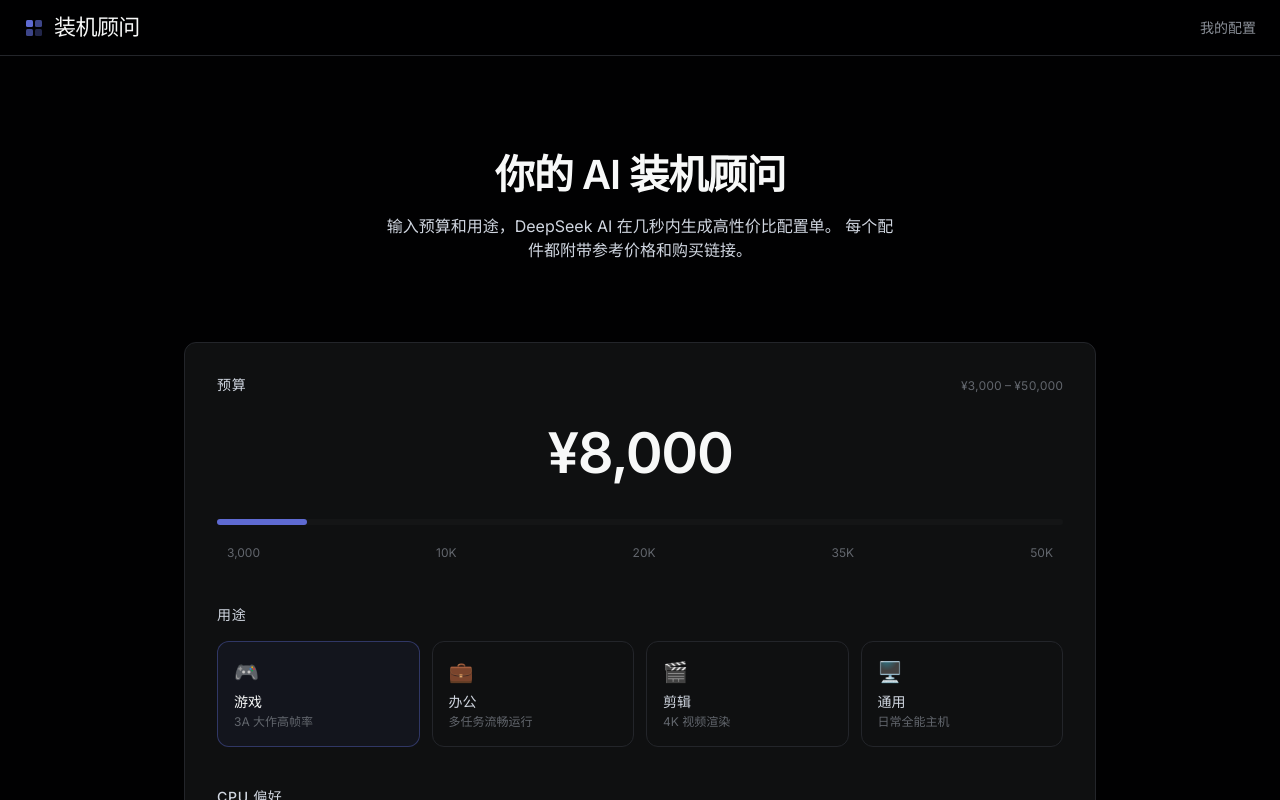
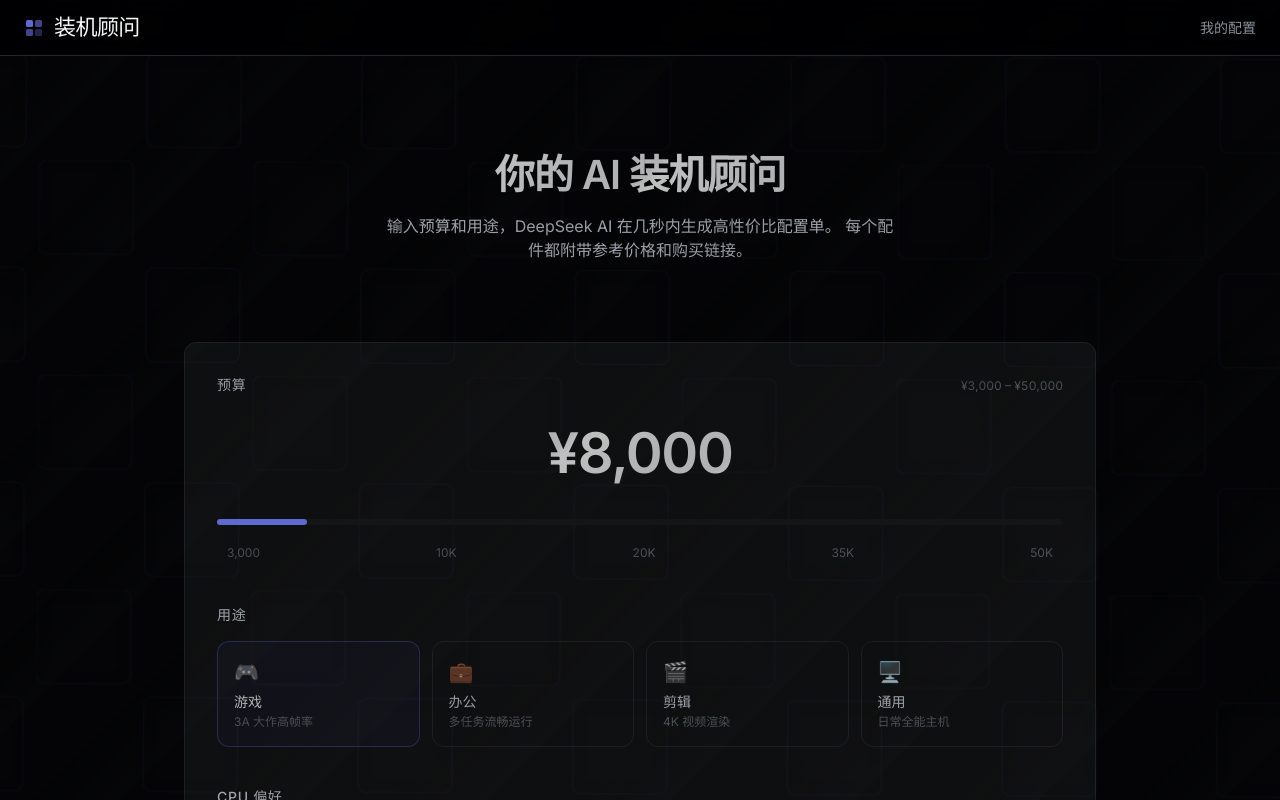
Before and after one commit to lgj2009/ai-pc-builder, a Next.js app: page / in a window 1280 px wide. Shown: the top 800 px of the page. Built offline with nearby package versions, Linux system fonts and the light colour scheme; no server answers.

Commit message:
feat: add geometric pattern background with subtle cube grid

```diff
--- a/src/app/globals.css
+++ b/src/app/globals.css
@@ -287,3 +287,27 @@
 }
 
 .banter-loader__box:nth-child(9) { animation: moveBox-9 4s infinite; }
+
+/* ====== Pattern background ====== */
+
+.pattern-bg {
+  width: 100%;
+  height: 100%;
+  overflow: hidden;
+  background: repeating-linear-gradient(
+    135deg,
+    #0f1011 0px,
+    #0f1011 60px,
+    #0f1011cc 70px,
+    #141516 130px
+  );
+}
+
+@keyframes cubeMove {
+  from {
+    transform: translateY(0) scale(1);
+  }
+  to {
+    transform: translateY(-20%) scale(1.02) rotate(1deg);
+  }
+}
--- a/src/app/layout.tsx
+++ b/src/app/layout.tsx
@@ -31,7 +31,29 @@ export default function RootLayout({
       lang="zh-CN"
       className={`${inter.variable} ${jetbrainsMono.variable}`}
     >
-      <body className="bg-canvas text-ink font-body antialiased min-h-screen">
+      <body className="bg-canvas text-ink font-body antialiased min-h-screen relative">
+        {/* Pattern background */}
+        <div className="fixed inset-0 z-0 pointer-events-none opacity-30">
+          <div className="pattern-bg absolute inset-0" />
+          <svg
+            className="absolute"
+            width="200%"
+            height="200%"
+            style={{ left: "-30%", top: "-20%", opacity: 0.7, animation: "cubeMove 18s linear infinite alternate" }}
+            viewBox="0 0 800 600"
+          >
+            <defs>
+              <pattern id="cubes" x="0" y="0" width="80" height="80" patternUnits="userSpaceOnUse">
+                <rect x="0" y="0" width="35" height="35" rx="3" fill="none" stroke="#5e6ad2" strokeWidth="0.4" opacity="0.3" />
+                <rect x="5" y="5" width="25" height="25" rx="2" fill="#5e6ad2" opacity="0.04" />
+                <rect x="40" y="40" width="35" height="35" rx="3" fill="none" stroke="#5e6ad2" strokeWidth="0.4" opacity="0.3" />
+                <rect x="45" y="45" width="25" height="25" rx="2" fill="#5e6ad2" opacity="0.04" />
+              </pattern>
+            </defs>
+            <rect width="100%" height="100%" fill="url(#cubes)" />
+          </svg>
+        </div>
+
         <nav className="fixed top-0 inset-x-0 z-50 h-14 border-b border-hairline bg-canvas/80 backdrop-blur-md">
           <div className="max-w-[1280px] mx-auto h-full flex items-center justify-between px-6">
             <Link
```
Also changed, not shown: 1 other file (tests, documents, lock files or other folders).
